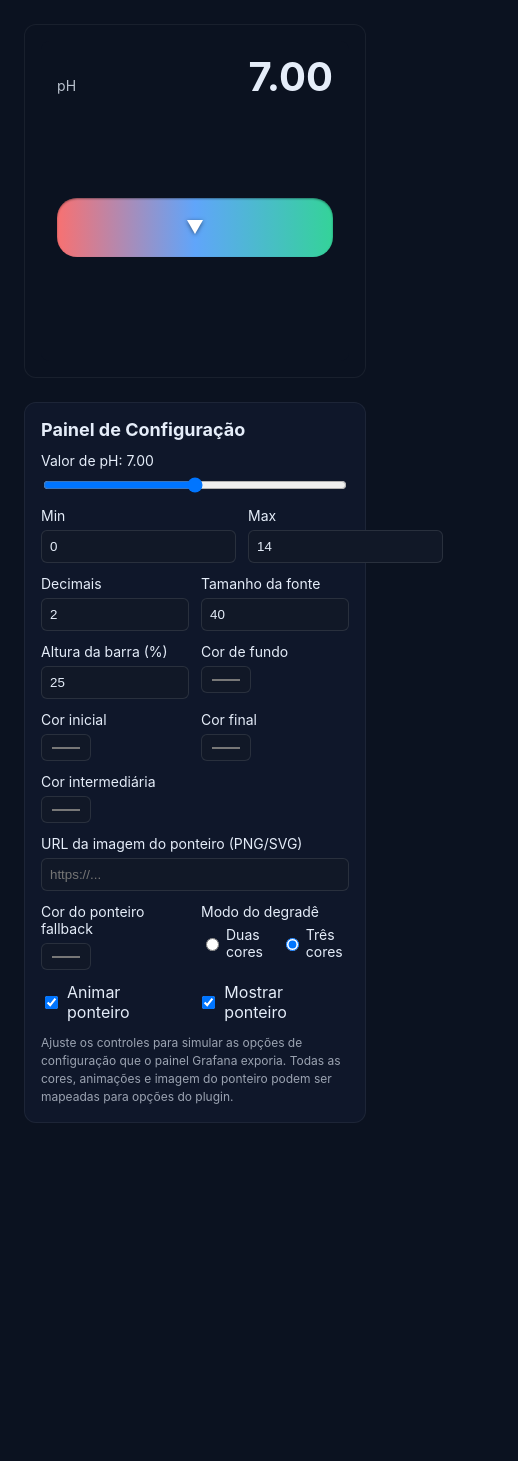
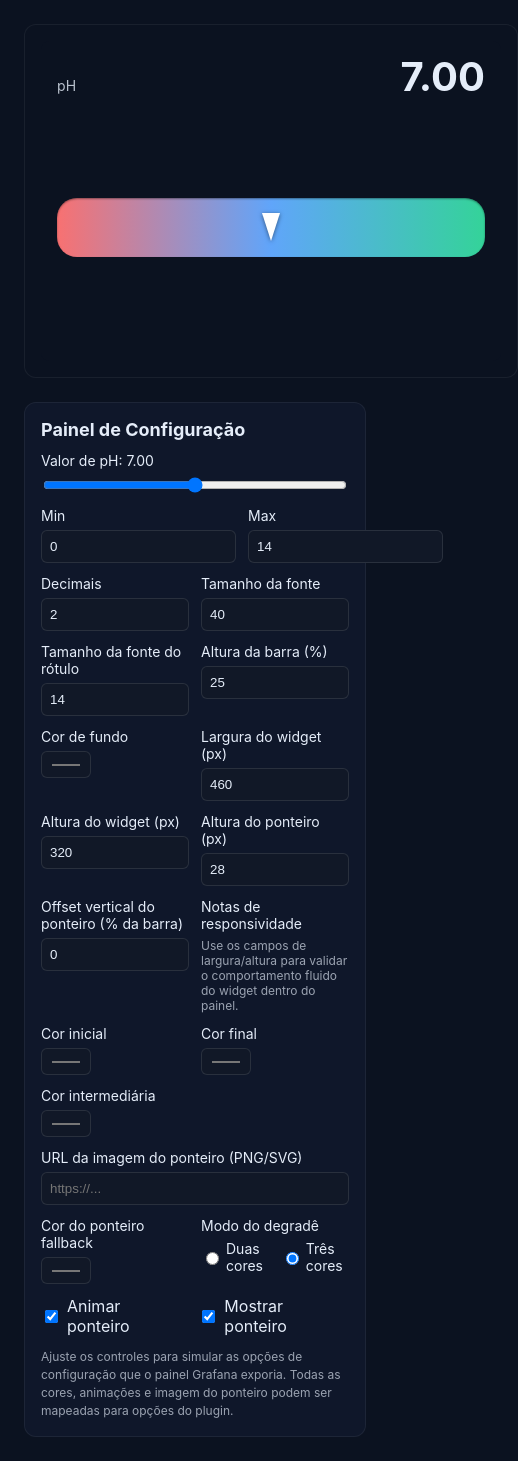
Before and after one commit to jrlmartini/widget-ph, a React (Vite) app: page / in a window 390 px wide. Shown: the whole page, 518 px wide, since content can reach past the window. Before the commit the page ends 1147 px from the top, so only its background shows below. Built offline with nearby package versions, Linux system fonts and the light colour scheme.

Commit message:
Enhance widget controls for responsive tuning

```diff
--- a/src/App.tsx
+++ b/src/App.tsx
@@ -17,8 +17,14 @@ const App: React.FC = () => {
   const [pointerImage, setPointerImage] = useState('');
   const [pointerColor, setPointerColor] = useState('#ffffff');
   const [fontSize, setFontSize] = useState(40);
+  const [labelFontSize, setLabelFontSize] = useState(14);
   const [heightPct, setHeightPct] = useState(25);
+  const [heightPctInput, setHeightPctInput] = useState('25');
   const [background, setBackground] = useState('#0B1220');
+  const [panelWidth, setPanelWidth] = useState(460);
+  const [panelHeight, setPanelHeight] = useState(320);
+  const [pointerSize, setPointerSize] = useState(28);
+  const [pointerOffsetPct, setPointerOffsetPct] = useState(0);
 
   const containerStyle: React.CSSProperties = {
     minHeight: '100vh',
@@ -39,7 +45,9 @@ const App: React.FC = () => {
     background,
     display: 'flex',
     flexDirection: 'column',
-    minHeight: '320px',
+    width: `${panelWidth}px`,
+    height: `${panelHeight}px`,
+    minHeight: '240px',
   };
 
   const controlsStyle: React.CSSProperties = {
@@ -75,6 +83,22 @@ const App: React.FC = () => {
     gap: '12px',
   };
 
+  const updateHeightPct = (raw: string) => {
+    setHeightPctInput(raw);
+    const parsed = parseFloat(raw);
+    if (!Number.isNaN(parsed)) {
+      setHeightPct(parsed);
+    }
+  };
+
+  const parseNumberOrFallback = (value: string, fallback: number, minValue?: number, maxValue?: number) => {
+    const parsed = parseFloat(value);
+    if (Number.isNaN(parsed)) return fallback;
+    if (minValue !== undefined && parsed < minValue) return minValue;
+    if (maxValue !== undefined && parsed > maxValue) return maxValue;
+    return parsed;
+  };
+
   return (
     <div style={containerStyle}>
       <div style={panelStyle}>
@@ -93,7 +117,10 @@ const App: React.FC = () => {
           pointerColor={pointerColor}
           background={background}
           fontSize={fontSize}
+          labelFontSize={labelFontSize}
           heightPct={heightPct}
+          pointerSize={pointerSize}
+          pointerOffsetPct={pointerOffsetPct}
         />
       </div>
 
@@ -159,19 +186,92 @@ const App: React.FC = () => {
 
         <div style={fieldGroup}>
           <div style={labelStyle}>
+            <label>Tamanho da fonte do rótulo</label>
+            <input
+              style={inputStyle}
+              type="number"
+              min={8}
+              max={48}
+              value={labelFontSize}
+              onChange={(e) => setLabelFontSize(parseInt(e.target.value, 10) || 12)}
+            />
+          </div>
+          <div style={labelStyle}>
             <label>Altura da barra (%)</label>
             <input
               style={inputStyle}
               type="number"
               min={10}
               max={80}
-              value={heightPct}
-              onChange={(e) => setHeightPct(parseInt(e.target.value, 10) || 25)}
+              value={heightPctInput}
+              onChange={(e) => updateHeightPct(e.target.value)}
+              onBlur={() => updateHeightPct(`${parseNumberOrFallback(heightPctInput, 25, 10, 80)}`)}
+            />
+          </div>
+        </div>
+
+        <div style={fieldGroup}>
+          <div style={labelStyle}>
+            <label>Cor de fundo</label>
+            <input style={inputStyle} type="color" value={background} onChange={(e) => setBackground(e.target.value)} />
+          </div>
+          <div style={labelStyle}>
+            <label>Largura do widget (px)</label>
+            <input
+              style={inputStyle}
+              type="number"
+              min={240}
+              max={1200}
+              value={panelWidth}
+              onChange={(e) => setPanelWidth(parseNumberOrFallback(e.target.value, panelWidth, 240, 1200))}
+            />
+          </div>
+        </div>
+
+        <div style={fieldGroup}>
+          <div style={labelStyle}>
+            <label>Altura do widget (px)</label>
+            <input
+              style={inputStyle}
+              type="number"
+              min={220}
+              max={800}
+              value={panelHeight}
+              onChange={(e) => setPanelHeight(parseNumberOrFallback(e.target.value, panelHeight, 220, 800))}
             />
           </div>
           <div style={labelStyle}>
-            <label>Cor de fundo</label>
-            <input style={inputStyle} type="color" value={background} onChange={(e) => setBackground(e.target.value)} />
+            <label>Altura do ponteiro (px)</label>
+            <input
+              style={inputStyle}
+              type="number"
+              min={10}
+              max={72}
+              value={pointerSize}
+              onChange={(e) => setPointerSize(parseNumberOrFallback(e.target.value, pointerSize, 10, 72))}
+            />
+          </div>
+        </div>
+
+        <div style={fieldGroup}>
+          <div style={labelStyle}>
+            <label>Offset vertical do ponteiro (% da barra)</label>
+            <input
+              style={inputStyle}
+              type="number"
+              min={-50}
+              max={50}
+              value={pointerOffsetPct}
+              onChange={(e) => setPointerOffsetPct(parseNumberOrFallback(e.target.value, pointerOffsetPct, -50, 50))}
+            />
+          </div>
+          <div style={labelStyle}>
+            <label>Notas de responsividade</label>
+            <div style={{ display: 'flex', gap: '8px' }}>
+              <span style={{ fontSize: 12, opacity: 0.65 }}>
+                Use os campos de largura/altura para validar o comportamento fluido do widget dentro do painel.
+              </span>
+            </div>
           </div>
         </div>
 
--- a/src/PhWidget.tsx
+++ b/src/PhWidget.tsx
@@ -31,6 +31,8 @@ export interface PhWidgetProps {
   background?: string;
   /** Tamanho da fonte usada no cabeçalho */
   fontSize?: number;
+  /** Tamanho da fonte do label (ex.: "pH") */
+  labelFontSize?: number;
   /** Altura da barra em % em relação ao container */
   heightPct?: number;
   /** Raio do container para integração com estilização do painel */
@@ -39,6 +41,10 @@ export interface PhWidgetProps {
   barRadius?: number;
   /** Texto exibido no cabeçalho ao lado do valor */
   label?: string;
+  /** Altura do ponteiro (aplicada à imagem ou fallback) */
+  pointerSize?: number;
+  /** Deslocamento vertical do ponteiro em relação ao centro da barra (positivo sobe) */
+  pointerOffsetPct?: number;
 }
 
 const clamp = (v: number, min: number, max: number) => Math.min(Math.max(v, min), max);
@@ -59,10 +65,13 @@ export const PhWidget: React.FC<PhWidgetProps> = ({
   pointerColor = '#ffffff',
   background = '#0B1220',
   fontSize = 40,
+  labelFontSize,
   heightPct = 25,
   containerRadius = 8,
   barRadius = 20,
   label = 'pH',
+  pointerSize = 28,
+  pointerOffsetPct = 0,
 }) => {
   const normalized = useMemo(() => {
     const safeRange = max - min === 0 ? 1 : max - min;
@@ -107,7 +116,7 @@ export const PhWidget: React.FC<PhWidgetProps> = ({
   };
 
   const labelStyle: React.CSSProperties = {
-    fontSize: fontSize * 0.35,
+    fontSize: labelFontSize ?? fontSize * 0.35,
     opacity: 0.8,
     letterSpacing: '0.02em',
   };
@@ -131,23 +140,24 @@ export const PhWidget: React.FC<PhWidgetProps> = ({
 
   const pointerBaseStyle: React.CSSProperties = {
     position: 'absolute',
-    top: '50%',
+    top: `calc(50% - ${pointerOffsetPct}%)`,
     left: pointerLeft,
     transform: 'translate(-50%, -50%)',
     transition: animate ? 'left 400ms ease' : undefined,
     filter: 'drop-shadow(0 1px 2px rgba(0,0,0,0.5))',
   };
 
+  const pointerBase = pointerSize * 0.7;
   const pointerFallback: React.CSSProperties = {
     width: 0,
     height: 0,
-    borderLeft: '8px solid transparent',
-    borderRight: '8px solid transparent',
-    borderTop: `14px solid ${pointerColor}`,
+    borderLeft: `${pointerBase * 0.5}px solid transparent`,
+    borderRight: `${pointerBase * 0.5}px solid transparent`,
+    borderTop: `${pointerSize}px solid ${pointerColor}`,
   };
 
   const pointerImageStyle: React.CSSProperties = {
-    height: '28px',
+    height: pointerSize,
     width: 'auto',
     objectFit: 'contain',
     display: 'block',
```
